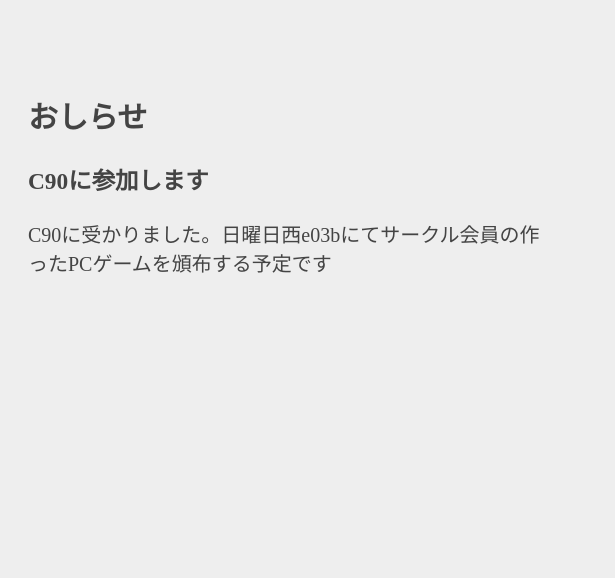
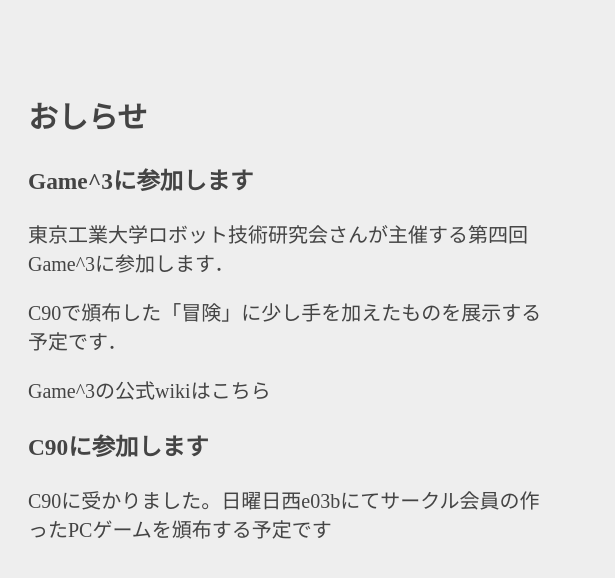
Before and after one commit to AmusementCreators/AmusementCreators.github.io, a plain HTML site: page news.html in a window 1280 px wide. Shown: the full height of the page, 665-1280 px from the left. Drawn offline with Linux system fonts and the light colour scheme.

Commit message:
news: Game^3

```diff
--- a/news.html
+++ b/news.html
@@ -19,6 +19,13 @@
             <h1 class="title" >おしらせ</h1>
         </section>
 
+        <section id="GameCube">
+            <h3 class="title">Game^3に参加します</h3>
+            <p>東京工業大学ロボット技術研究会さんが主催する第四回Game^3に参加します．</p>
+            <p>C90で頒布した「冒険」に少し手を加えたものを展示する予定です．</p>
+            <p>Game^3の公式wikiは<a href="http://seesaawiki.jp/gamecreatercon-game3/">こちら</a></p>
+        </section>
+
         <section id="C90">
             <h3 class="title">C90に参加します</h3>
             <p>C90に受かりました。日曜日西e03bにてサークル会員の作ったPCゲームを頒布する予定です</p>
```
Also changed, not shown: index.html (+6 -0 lines).
